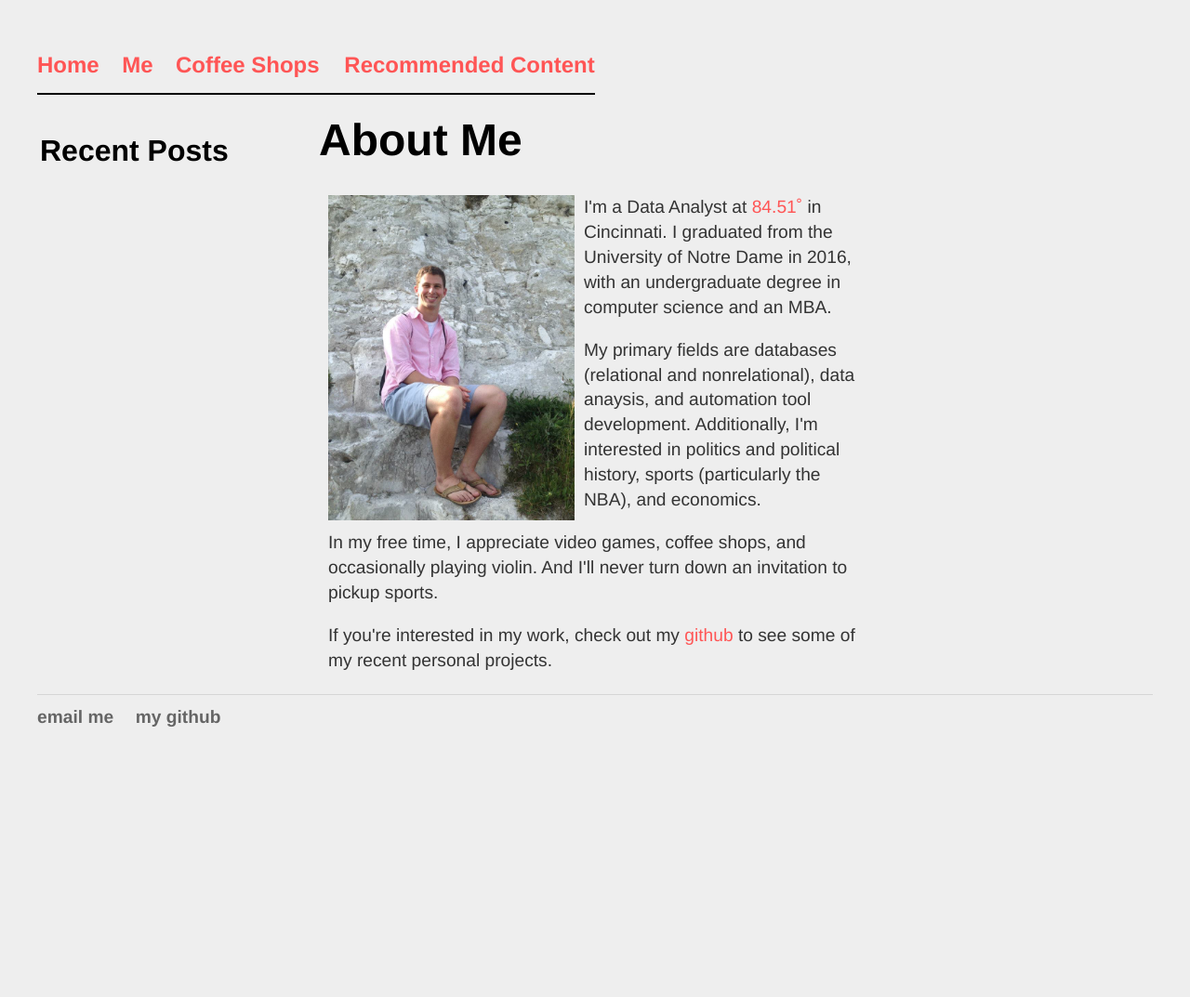
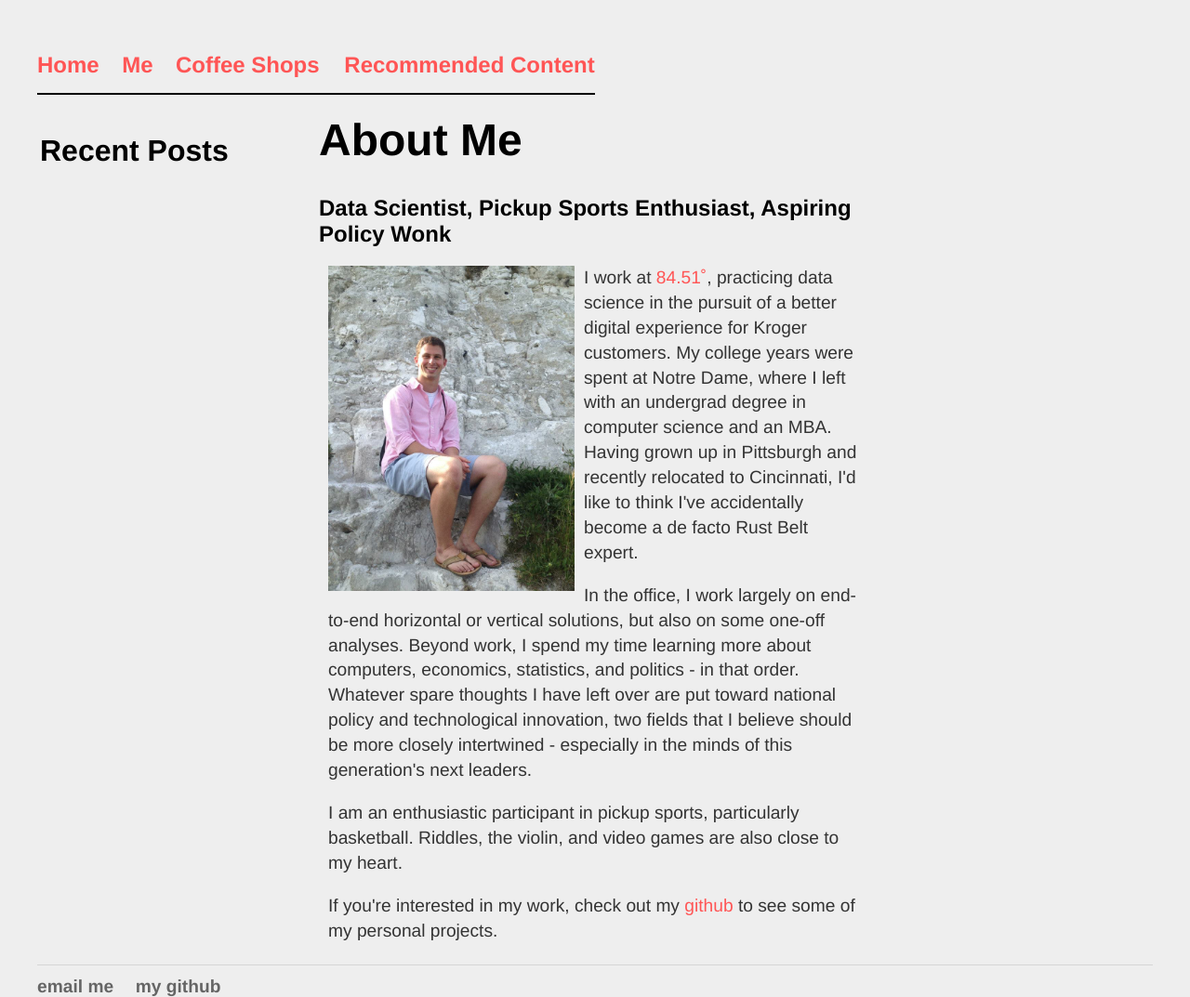
Before and after one commit to eswan18/ethanswan.com, a Jekyll site: the page built from me.html, in a window 1280 px wide. Shown: the whole page at 93% size. Built offline with Jekyll 4.4.1, drawn with Linux system fonts in a browser that asks for light colours; before the commit the page ends 900 px from its top, so only the background shows below that.

Commit message:
cleaned up bio

```diff
--- a/css/main.css
+++ b/css/main.css
@@ -37,6 +37,10 @@ h1.page_header {
     position:relative;
     font-size: 3em;
     margin-top: 0;
+    clear: both;
+}
+h2.page_subheader {
+    clear: both;
 }
 #blurb {
     float: left;
--- a/me.html
+++ b/me.html
@@ -3,14 +3,18 @@ layout: default
 title: eswan18 - Me
 ---
 <div class="blurb">
-	<h1 class="page_header">About Me<br></h1>
+	<h1 class="page_header">About Me</h1>
+    <h2 class="page_subheader">Data Scientist, Pickup Sports Enthusiast, Aspiring Policy Wonk</h2>
 
 	<div id="main_content">
 		<img src="images/ethan_sitting.jpg" height="350" width="265" style="float:left; padding-left:10px; padding-right:10px; display:block;"/>
-		<p>I'm a Data Analyst at <a href="http://www.8451.com">84.51˚</a> in Cincinnati. I graduated from the University of Notre Dame in 2016, with an undergraduate degree in computer science and an MBA.</p>
-		<p>My primary fields are databases (relational and nonrelational), data anaysis, and automation tool development. Additionally, I'm interested in politics and political history, sports (particularly the NBA), and economics.</p>
-		<p>In my free time, I appreciate video games, coffee shops, and occasionally playing violin. And I'll never turn down an invitation to pickup sports.</p>
-		<p>If you're interested in my work, check out my <a href="https://github.com/eswan18">github</a> to see some of my recent personal projects.</p>
+        <p>I work at <a href="http://www.8451.com">84.51˚</a>, practicing data science in the pursuit of a better digital experience for Kroger customers. My college years were spent at Notre Dame, where I left with an undergrad degree in computer science and an MBA. Having grown up in Pittsburgh and recently relocated to Cincinnati, I'd like to think I've accidentally become a de facto Rust Belt expert.</p>
+
+        <p>In the office, I work largely on end-to-end horizontal or vertical solutions, but also on some one-off analyses. Beyond work, I spend my time learning more about computers, economics, statistics, and politics - in that order. Whatever spare thoughts I have left over are put toward national policy and technological innovation, two fields that I believe should be more closely intertwined - especially in the minds of this generation's next leaders.</p>
+
+        <p>I am an enthusiastic participant in pickup sports, particularly basketball. Riddles, the violin, and video games are also close to my heart.</p>
+
+		<p>If you're interested in my work, check out my <a href="https://github.com/eswan18">github</a> to see some of my personal projects.</p>
 	</div>
 
 </div>
```
